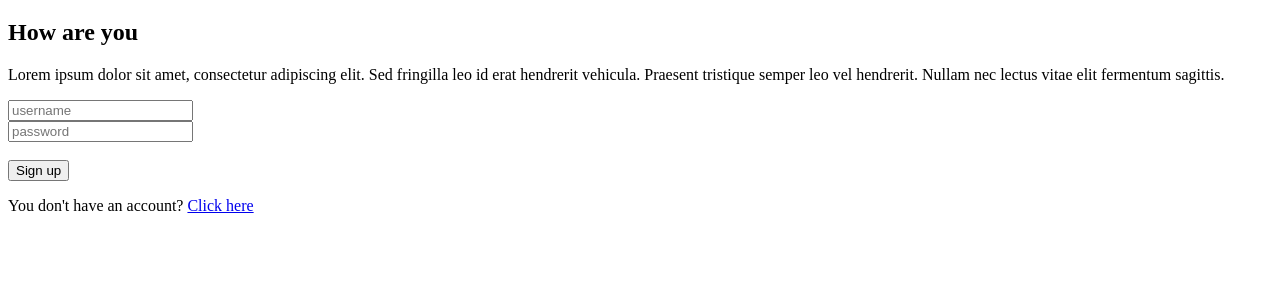
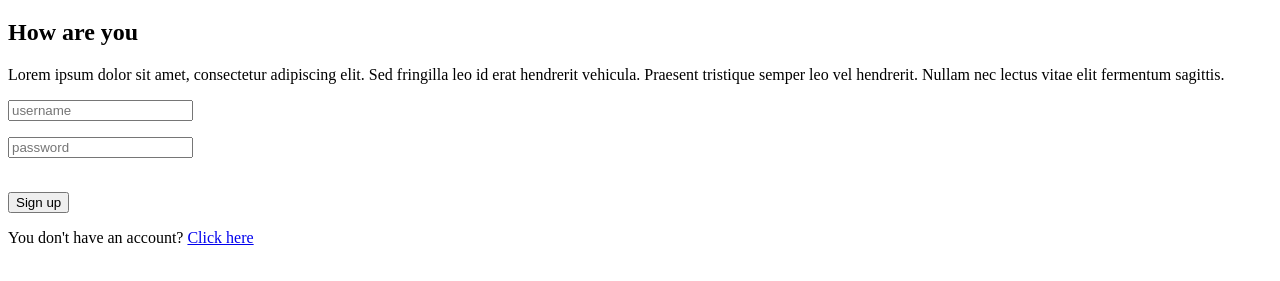
Before and after one commit to Sealious/workshops-2016-summer, a plain HTML site: page homework-22-03-20016/login.html in a window 1280 px wide. Shown: the part 61-342 px from the top of the page. Drawn offline with Linux system fonts and the light colour scheme.

Commit message:
login_register_method_added

```diff
--- a/homework-22-03-20016/login.html
+++ b/homework-22-03-20016/login.html
@@ -1,17 +1,17 @@
 <!doctype html>
 <html>
     <head>
-        <title>Mateusz Kaczor</title>
+        <title>Login page</title>
         <meta charset="utf-8">
     </head>
     <body>
       <h1>Hello world!</h1>
       <h2>How are you</h2>
       <p>Lorem ipsum dolor sit amet, consectetur adipiscing elit. Sed fringilla leo id erat hendrerit vehicula. Praesent tristique semper leo vel hendrerit. Nullam nec lectus vitae elit fermentum sagittis.</p>
-      <input type="text" placeholder="username"></input></br>
-      <input type="password" placeholder="password"></input></br></br>
-    <form action="http://duckduckgo.com">
-      <button>Sign up</button></br>
+      <form action="http://sealcode.org:8080/api/v1/sessions" method="get">
+      <p><input type="text" name="username" placeholder="username"/></p>
+      <p><input type="password" name="password" placeholder="password"/></p></br>
+      <input type="submit" value="Sign up"/>
     </form>
       <p> You don't have an account? <a href="register.html">Click here</a></p>
     </body>
```
Also changed, not shown: homework-22-03-20016/register.html (+1 -1 lines).
